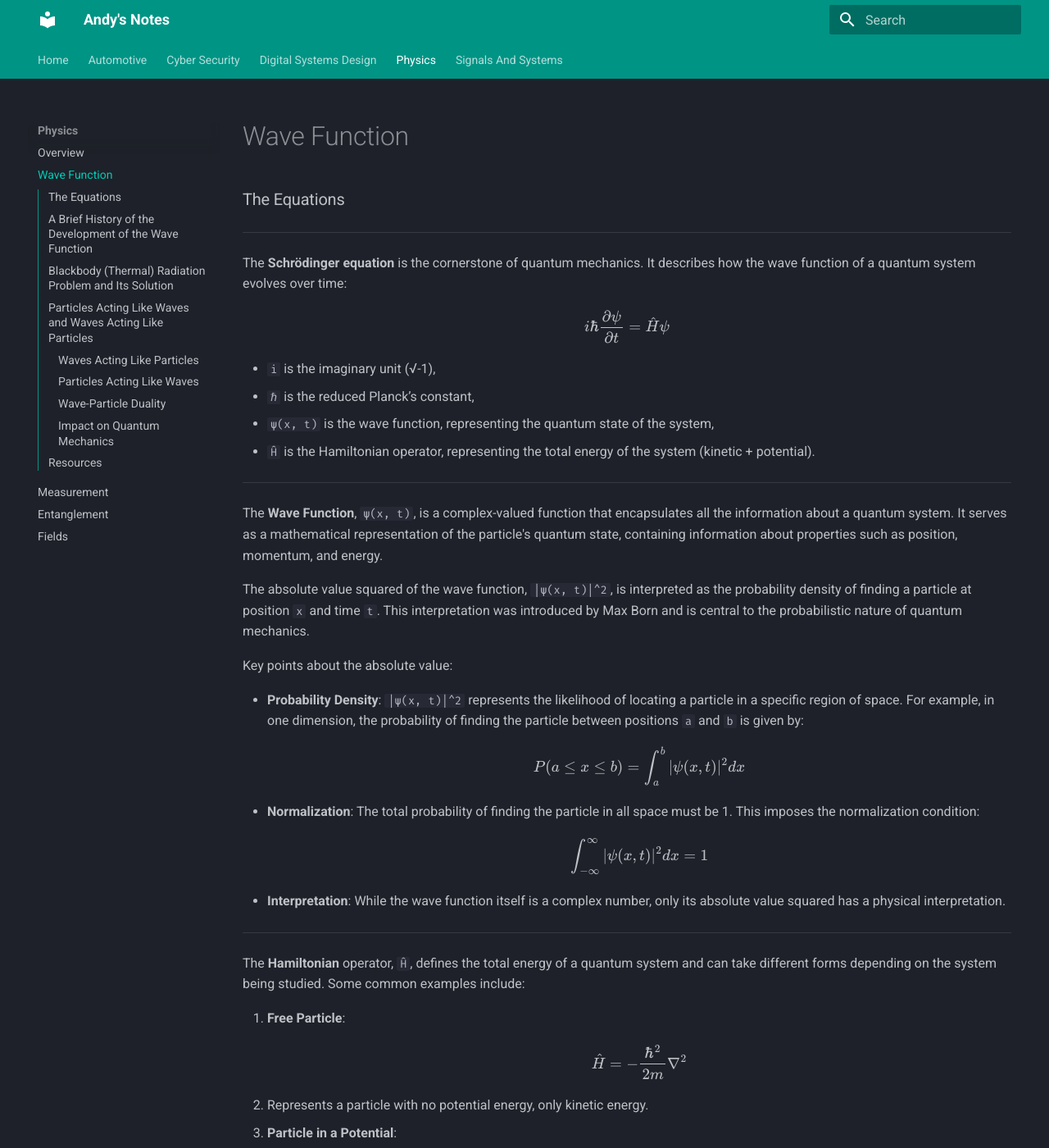
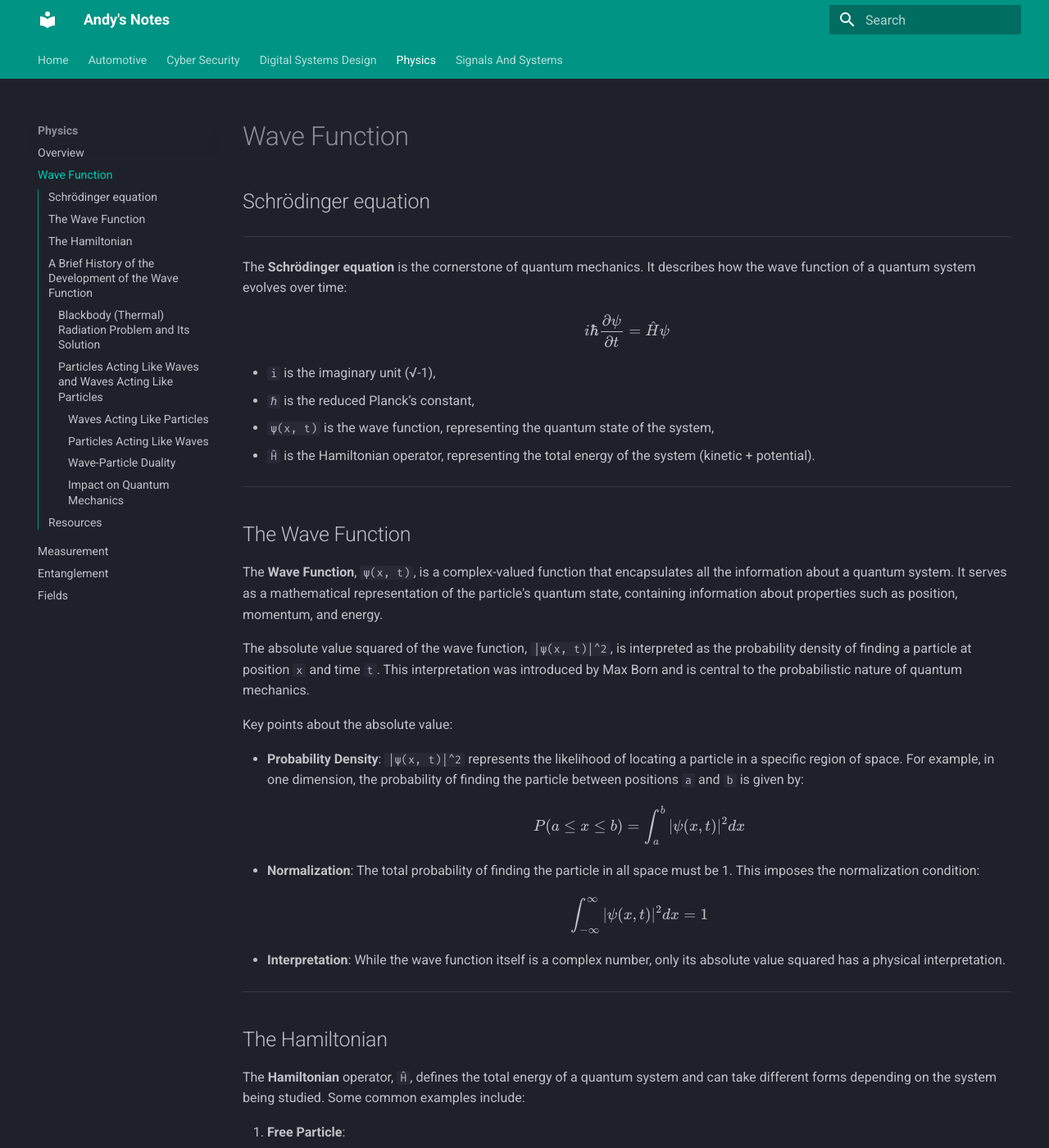
Before and after one commit to quickdrew/AndysNotes, an MkDocs documentation site: the page built from docs/Physics/pages/waveFunction.md, in a window 1280 px wide and 1400 px high. Shown: the whole window at 82% size. Built offline with MkDocs 1.6.1 and Material for MkDocs 9.7.7, drawn with Linux system fonts in a browser that asks for light colours.

Commit message:
physics update

```diff
--- a/docs/Physics/pages/waveFunction.md
+++ b/docs/Physics/pages/waveFunction.md
@@ -1,4 +1,4 @@
-## The Equations
+# Schrödinger equation
 ---
 The **Schrödinger equation** is the cornerstone of quantum mechanics. It describes how the wave function of a quantum system evolves over time:
 
@@ -11,6 +11,8 @@ $$
 - `ψ(x, t)` is the wave function, representing the quantum state of the system,
 - `Ĥ` is the Hamiltonian operator, representing the total energy of the system (kinetic + potential).
 ---
+
+# The Wave Function
 The **Wave Function**, `ψ(x, t)`, is a complex-valued function that encapsulates all the information about a quantum system. It serves as a mathematical representation of the particle's quantum state, containing information about properties such as position, momentum, and energy.
 
 The absolute value squared of the wave function, `|ψ(x, t)|^2`, is interpreted as the probability density of finding a particle at position `x` and time `t`. This interpretation was introduced by Max Born and is central to the probabilistic nature of quantum mechanics.
@@ -28,6 +30,7 @@ Key points about the absolute value:
 - **Interpretation**: While the wave function itself is a complex number, only its absolute value squared has a physical interpretation.
 
 ---
+# The Hamiltonian
 The **Hamiltonian** operator, `Ĥ`, defines the total energy of a quantum system and can take different forms depending on the system being studied. Some common examples include:
 
 1. **Free Particle**:
@@ -57,7 +60,7 @@ The **Hamiltonian** operator, `Ĥ`, defines the total energy of a quantum system
 The form of the Hamiltonian determines the dynamics of the quantum system and governs the evolution of the wave function over time.
 
 ---
-## A Brief History of the Development of the Wave Function
+# A Brief History of the Development of the Wave Function
 **Light as a Wave**
 
 - **Christiaan Huygens (1678)**: Proposed the wave theory of light, suggesting that light travels as waves, contrary to Isaac Newton's particle theory.
```
